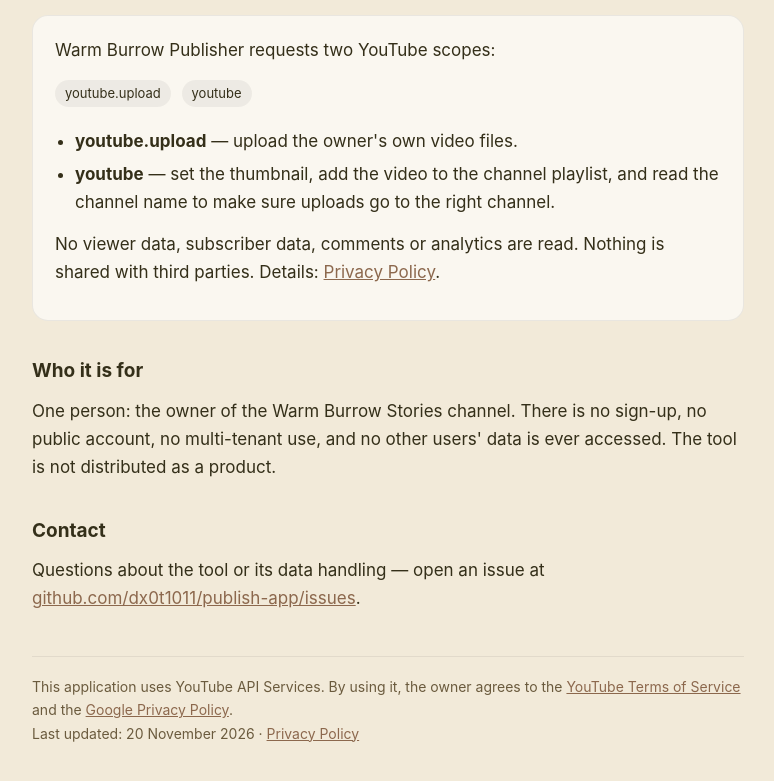
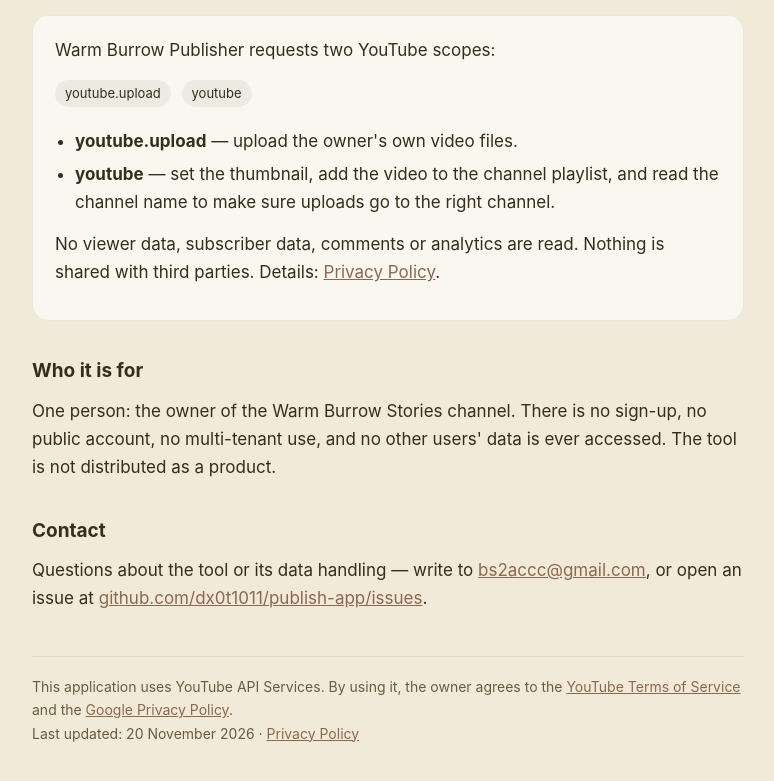
Before and after one commit to dx0t1011/publish-app, a plain HTML site: page index.html in a window 1280 px wide. Shown: the part 1283-2064 px from the top of the page, without its empty margins (252-1026 px from the left). Drawn offline with Linux system fonts and the light colour scheme.

Commit message:
update verification site

```diff
--- a/index.html
+++ b/index.html
@@ -97,7 +97,8 @@
      product.</p>
 
   <h2>Contact</h2>
-  <p>Questions about the tool or its data handling — open an issue at
+  <p>Questions about the tool or its data handling — write to
+     <a href="mailto:bs2accc@gmail.com">bs2accc@gmail.com</a>, or open an issue at
      <a href="https://github.com/dx0t1011/publish-app/issues">github.com/dx0t1011/publish-app/issues</a>.</p>
 
   <footer>
```
Also changed, not shown: privacy.html (+2 -1 lines), 2 other files.
